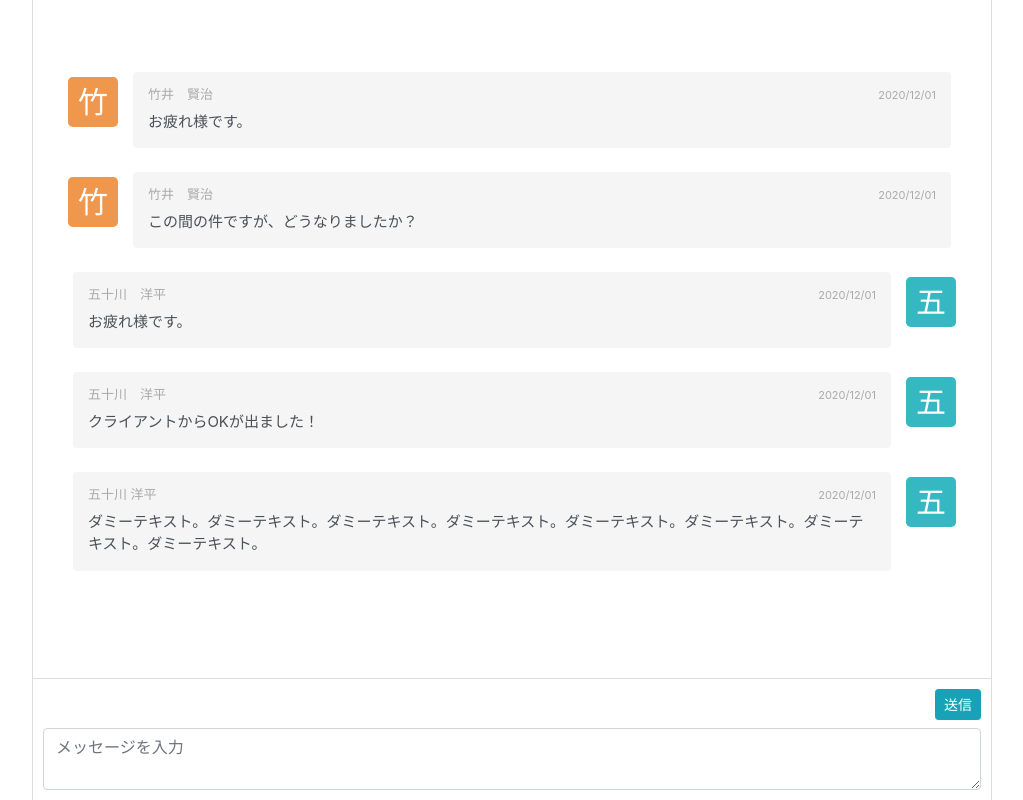
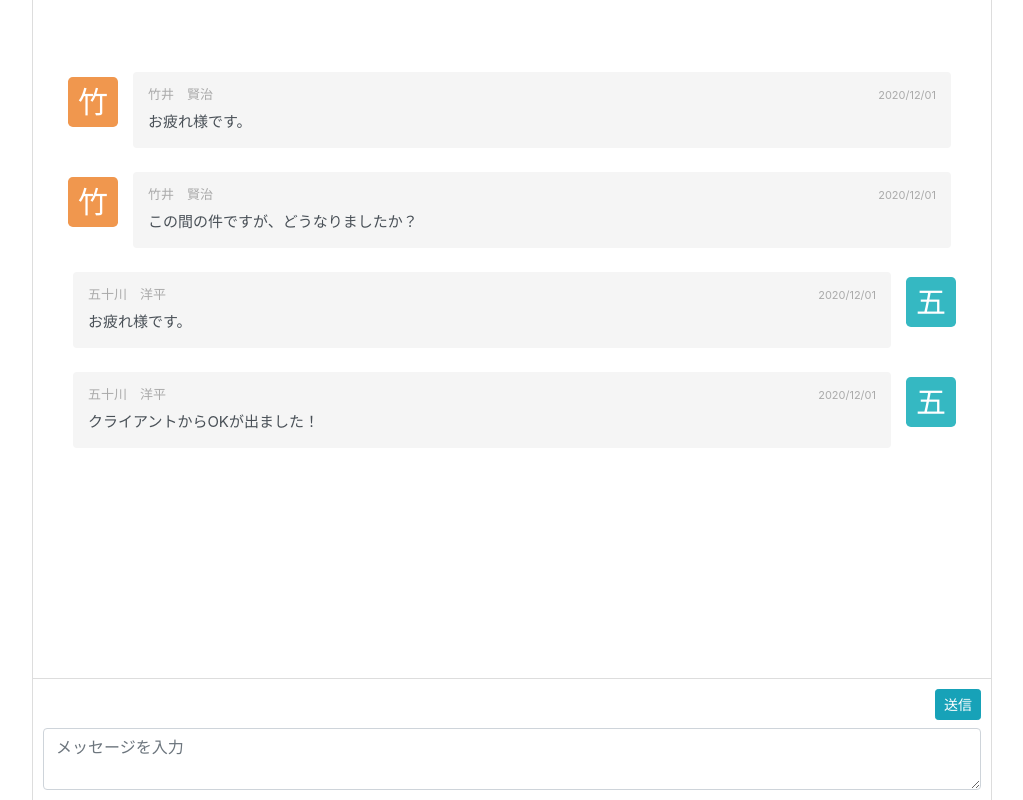
Before and after one commit to sho-itsuka/angular-chat, an Angular app: page / in a window 1280 px wide. Shown: the whole page, without its empty margins (128-1151 px from the left). Built offline with nearby package versions, Linux system fonts and the light colour scheme.

Commit message:
ダミーメッセージ削除

```diff
--- a/src/app/app.component.html
+++ b/src/app/app.component.html
@@ -27,20 +27,6 @@
           </div>
         </div>
       </div>
-      <div class="list-group-item list-group-item-action flex-column align-items-start border-0">
-        <div class="media">
-          <div class="media-body">
-            <div class="d-flex w-100 justify-content-between">
-              <h4 class="media-heading">五十川 洋平</h4>
-              <small class="media-date">2020/12/01</small>
-            </div>
-            <pre>ダミーテキスト。ダミーテキスト。ダミーテキスト。ダミーテキスト。ダミーテキスト。ダミーテキスト。ダミーテキスト。ダミーテキスト。</pre>
-          </div>
-          <div class="media-right">
-            <a href="#" class="icon">五</a>
-          </div>
-        </div>
-      </div>
     </div>
   </section>
 
```
